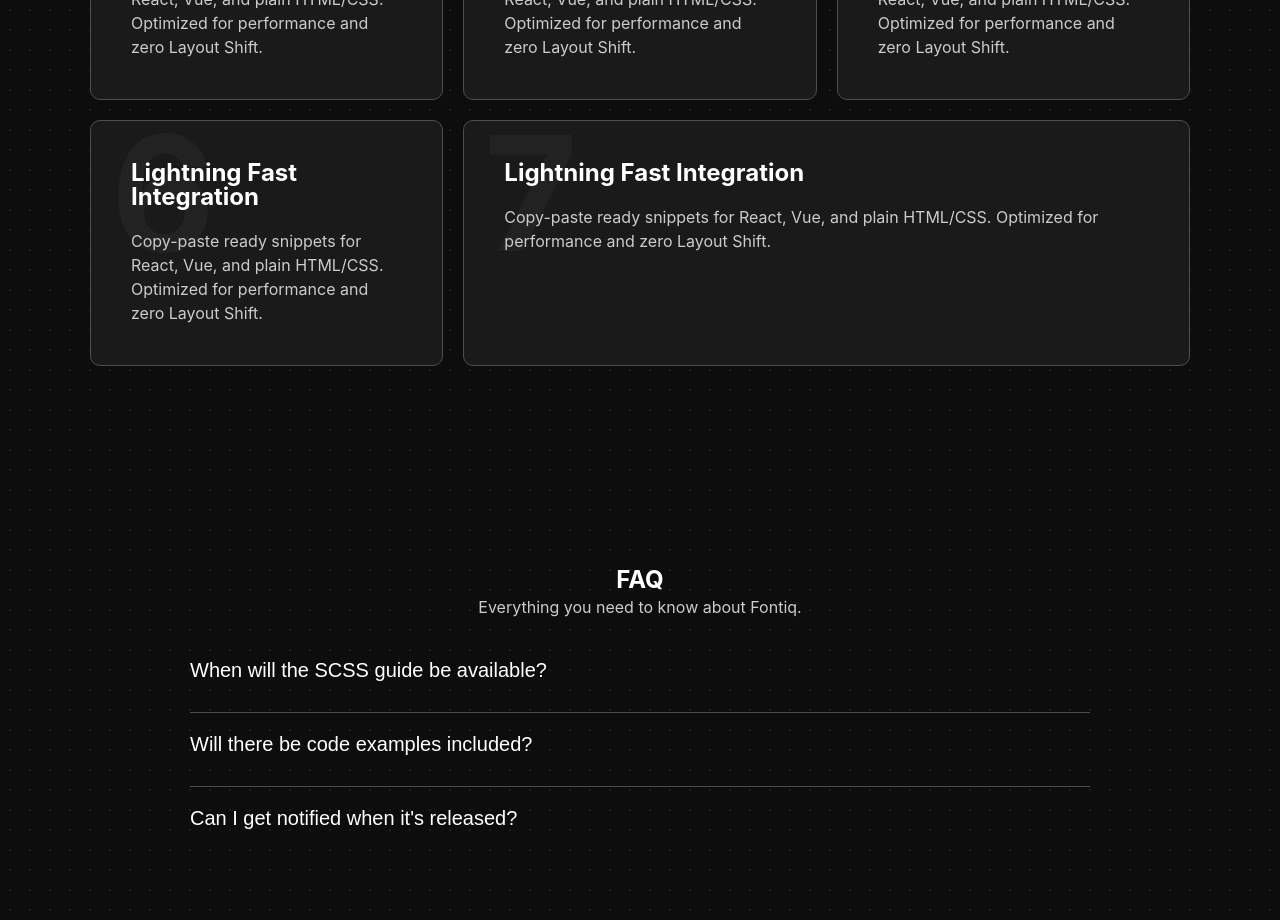
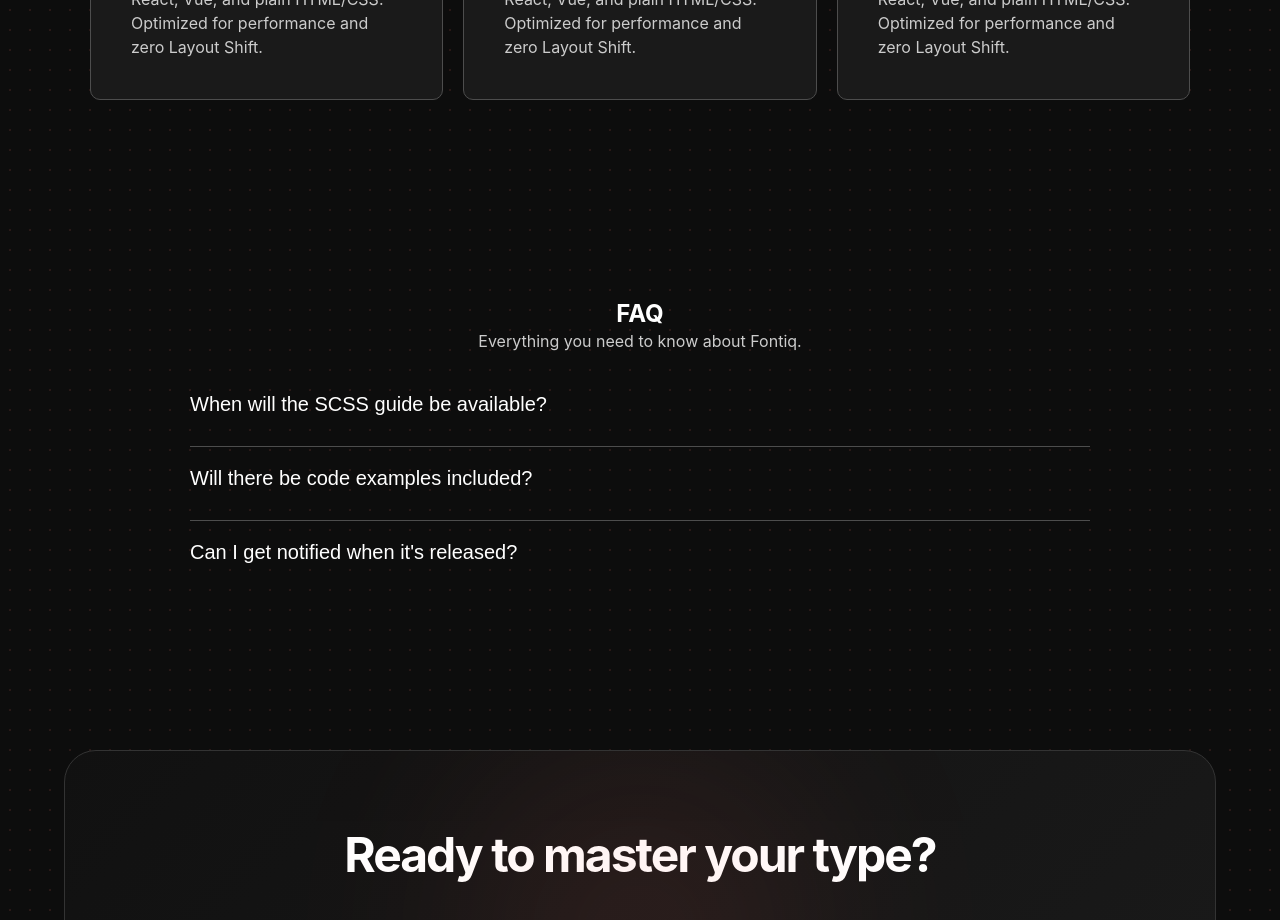
Before and after one commit to Johnson-Berisha/typography, a Next.js app: page /homepage-comingsoon in a window 1280 px wide. Shown: the part 1720-2640 px from the top of the page. Built offline with nearby package versions, Linux system fonts and the light colour scheme; no server answers.

Commit message:
got rid of 2 cards

```diff
--- a/src/app/homepage-comingsoon/page.js
+++ b/src/app/homepage-comingsoon/page.js
@@ -195,22 +195,6 @@ export default function ComingSoonPage() {
               Optimized for performance and zero Layout Shift.
             </p>
           </div>
-          <div className="fact-card small example">
-            <span className="fact-icon">6</span>
-            <h3>Lightning Fast Integration</h3>
-            <p>
-              Copy-paste ready snippets for React, Vue, and plain HTML/CSS.
-              Optimized for performance and zero Layout Shift.
-            </p>
-          </div>
-          <div className="fact-card large example">
-            <span className="fact-icon">7</span>
-            <h3>Lightning Fast Integration</h3>
-            <p>
-              Copy-paste ready snippets for React, Vue, and plain HTML/CSS.
-              Optimized for performance and zero Layout Shift.
-            </p>
-          </div>
         </div>
       </section>
       <section className="section faq faq-container">
```
